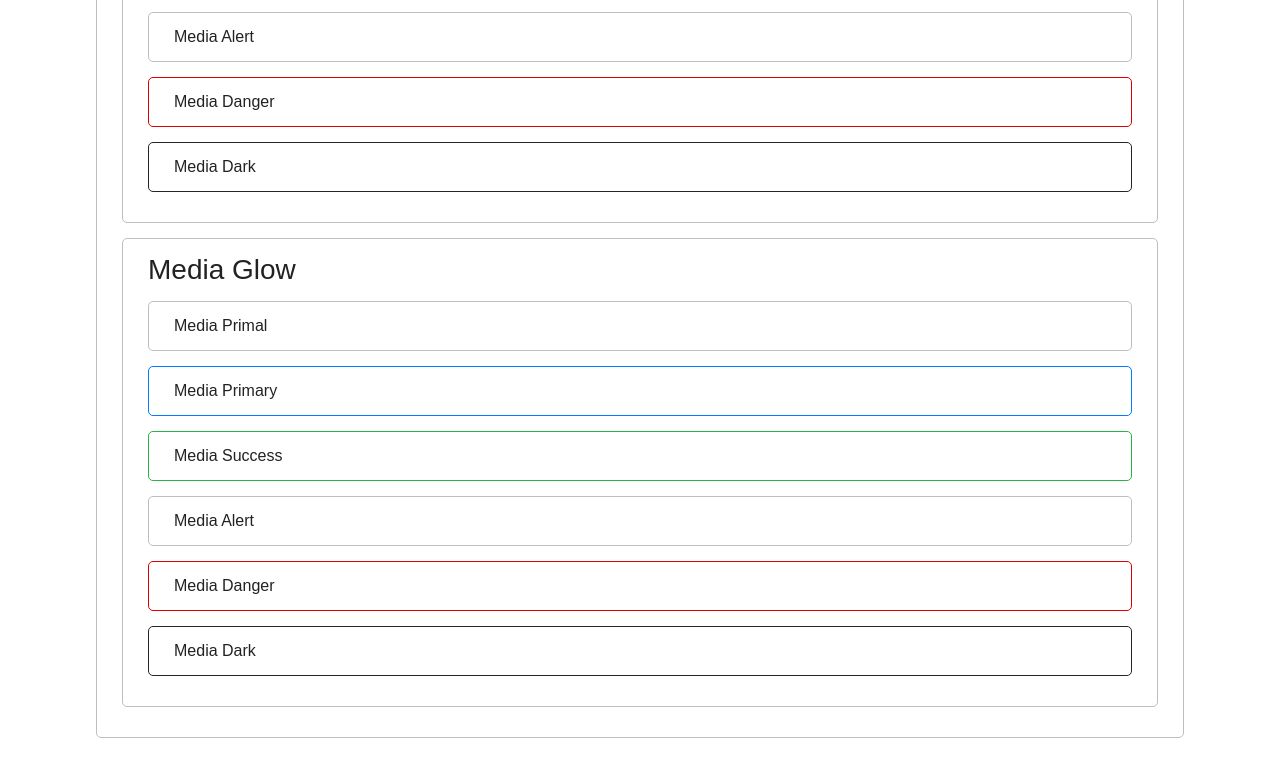
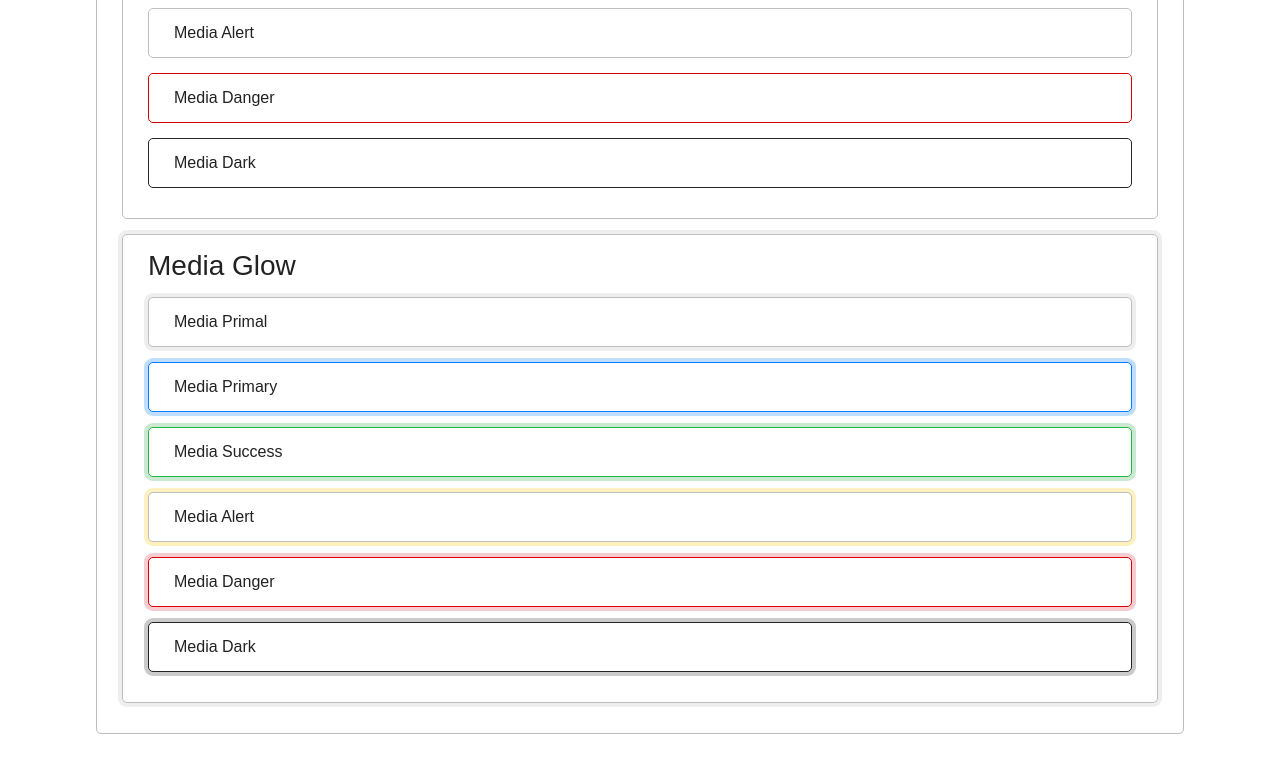
Before and after one commit to SaltyAom/Rue-UI, a plain HTML site: page index.html in a window 1280 px wide. Shown: the part 1359-2136 px from the top of the page. Drawn offline with Linux system fonts and the light colour scheme.

Commit message:
Working more on media

```diff
--- a/css/RueUI.css
+++ b/css/RueUI.css
@@ -170,30 +170,37 @@ div.banner {
 .media.media-primary { border-color: var(--primary); }
 .media.media-primary.media-hover:hover {box-shadow:0 0 0 4px var(--primary-shadow);}
 .media.media-primary.media-fill {background-color:var(--primary);}
+.media.media-primary.media-glow {box-shadow:0 0 0 4px var(--primary-shadow);}
 
 .media.media-primal {border-color: var(--primal);}
 .media.media-primal.media-hover:hover {box-shadow:0 0 0 4px var(--primal-shadow);}
 .media.media-primal.media-fill {background-color:var(--primal);}
+.media.media-primal.media-glow {box-shadow:0 0 0 4px var(--primal-shadow);}
 
 .media.media-success {border-color: var(--success);}
 .media.media-success.media-hover:hover {box-shadow:0 0 0 4px var(--success-shadow);}
 .media.media-success.media-fill {background-color:var(--success);}
+.media.media-success.media-glow {box-shadow:0 0 0 4px var(--success-shadow);}
 
 .media-media-alert {border-color: var(--alert);}
 .media.media-alert.media-hover:hover {box-shadow:0 0 0 4px var(--alert-shadow);}
 .media.media-alert.media-fill {background-color:var(--alert);}
+.media.media-alert.media-glow {box-shadow:0 0 0 4px var(--alert-shadow);}
 
 .media.media-danger {border-color: var(--danger);}
 .media.media-danger.media-hover:hover {box-shadow:0 0 0 4px var(--danger-shadow);}
 .media.media-danger.media-fill {background-color:var(--danger);}
+.media.media-danger.media-glow {box-shadow:0 0 0 4px var(--danger-shadow);}
 
 .media.media-pure {border-color: var(--pure);}
 .media.media-pure.media-hover:hover {box-shadow:0 0 0 4px var(--pure-shadow);}
 .media.media-pure.media-fill {background-color:var(--pure);}
+.media.media-pure.media-glow {box-shadow:0 0 0 4px var(--pure-shadow);}
 
 .media.media-dark {border-color: var(--dark);}
 .media.media-dark.media-hover:hover {box-shadow:0 0 0 4px var(--dark-shadow);}
 .media.media-dark.media-fill {background-color:var(--dark);}
+.media.media-dark.media-glow {box-shadow:0 0 0 4px var(--dark-shadow);}
 
 .media > h1,h2,h3 {margin:0;}
 .media > .tag-container {margin-bottom:5px;}
@@ -204,7 +211,7 @@ div.banner {
     margin:10px 0;
     display:inline-block;
     background-color:var(--pure-secondary);
-    font-size:20px;
+    font-size:18px;
     padding:7px 18px;
     text-decoration:none;
     border-radius:2px;
```
